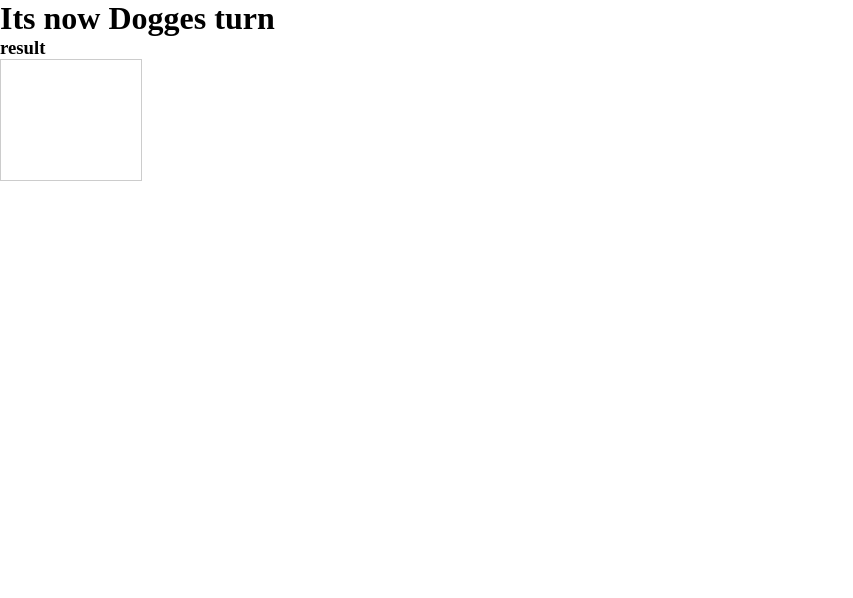
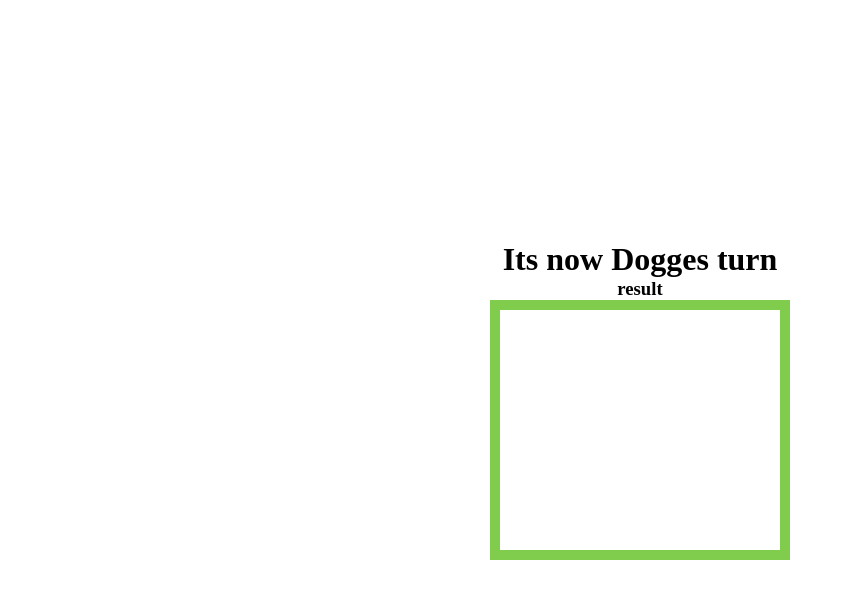
Before and after one commit to VikashPR/connect-4-JS-Game, a plain HTML site: page index.html in a window 1280 px wide. Shown: the whole page, without its empty margins (0-853 px from the left). Drawn offline with Linux system fonts and the light colour scheme.

Commit message:
class container added

```diff
--- a/index.html
+++ b/index.html
@@ -10,6 +10,7 @@
 </head>
 
 <body>
+    <div class="container">
         <h1>Its now <span id="current-player">Dogges</span> turn</h1>
         <h3 id="result">result</h3>
         <div class="grid">
@@ -63,6 +64,7 @@
             <div class='taken'></div>
             <div class='taken'></div>
         </div>
+    </div>
     <script src="app.js"></script>
 </body>
 
--- a/style.css
+++ b/style.css
@@ -2,16 +2,23 @@
     padding: 0;
     margin: 0;
 }
+.container{
+    height: 100vh;
+    display:  flex;
+    justify-content:center;
+    align-items:center;
+    flex-direction: column;
+}
 .grid{
     display: flex;
     flex-wrap: wrap;
-    border: 1px solid #ccc;
-    height: 120px;
-    width: 140px;
+    border: 10px solid rgb(128, 204, 77);
+    height: 240px;
+    width: 280px;
 }
 .grid div{
-    height: 20px;
-    width: 20px;
+    height: 40px;
+    width: 40px;
     /* background: #42b833; */
 }
 .player-one{
```
Lines whose indentation alone changed are shown as unchanged.
